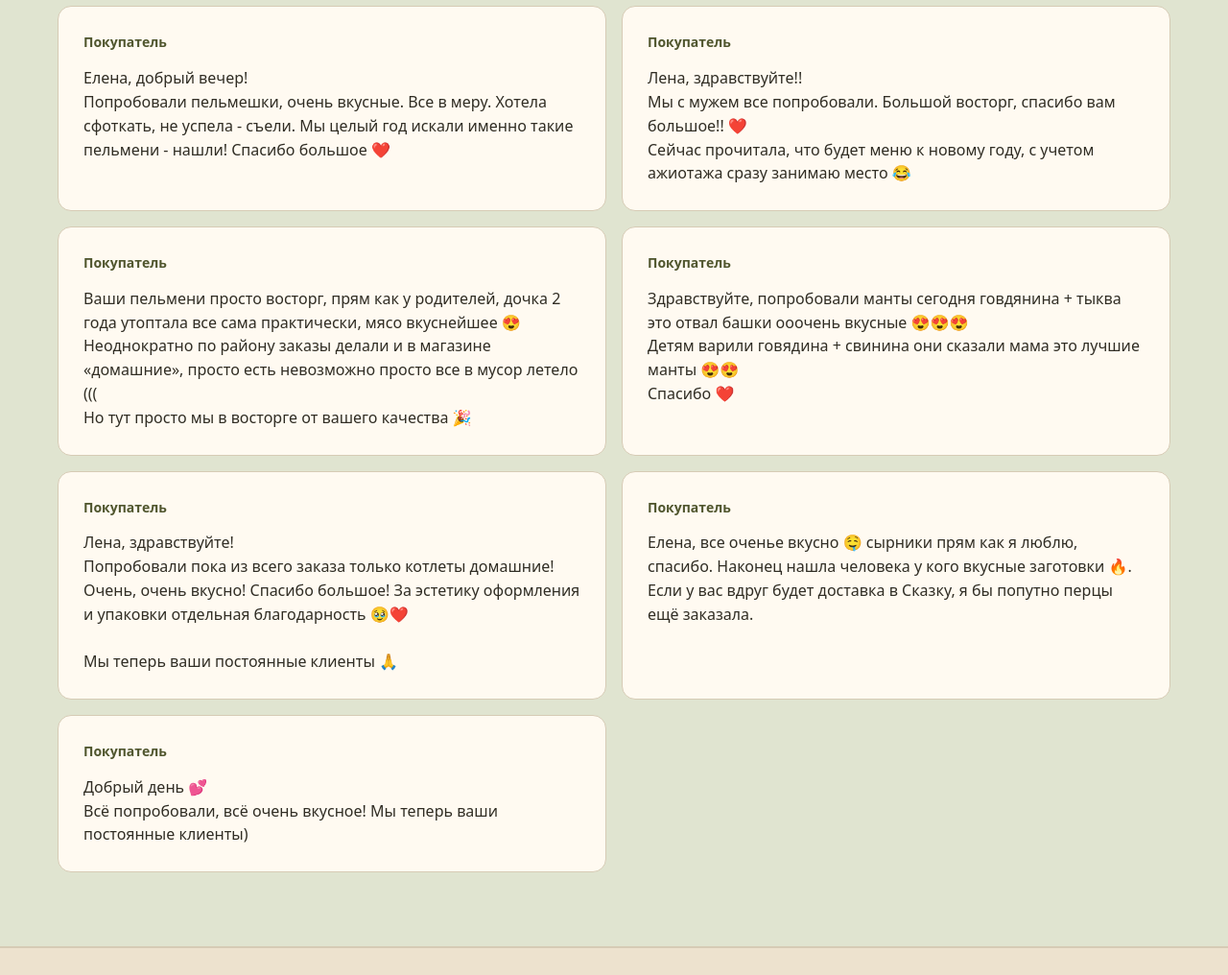
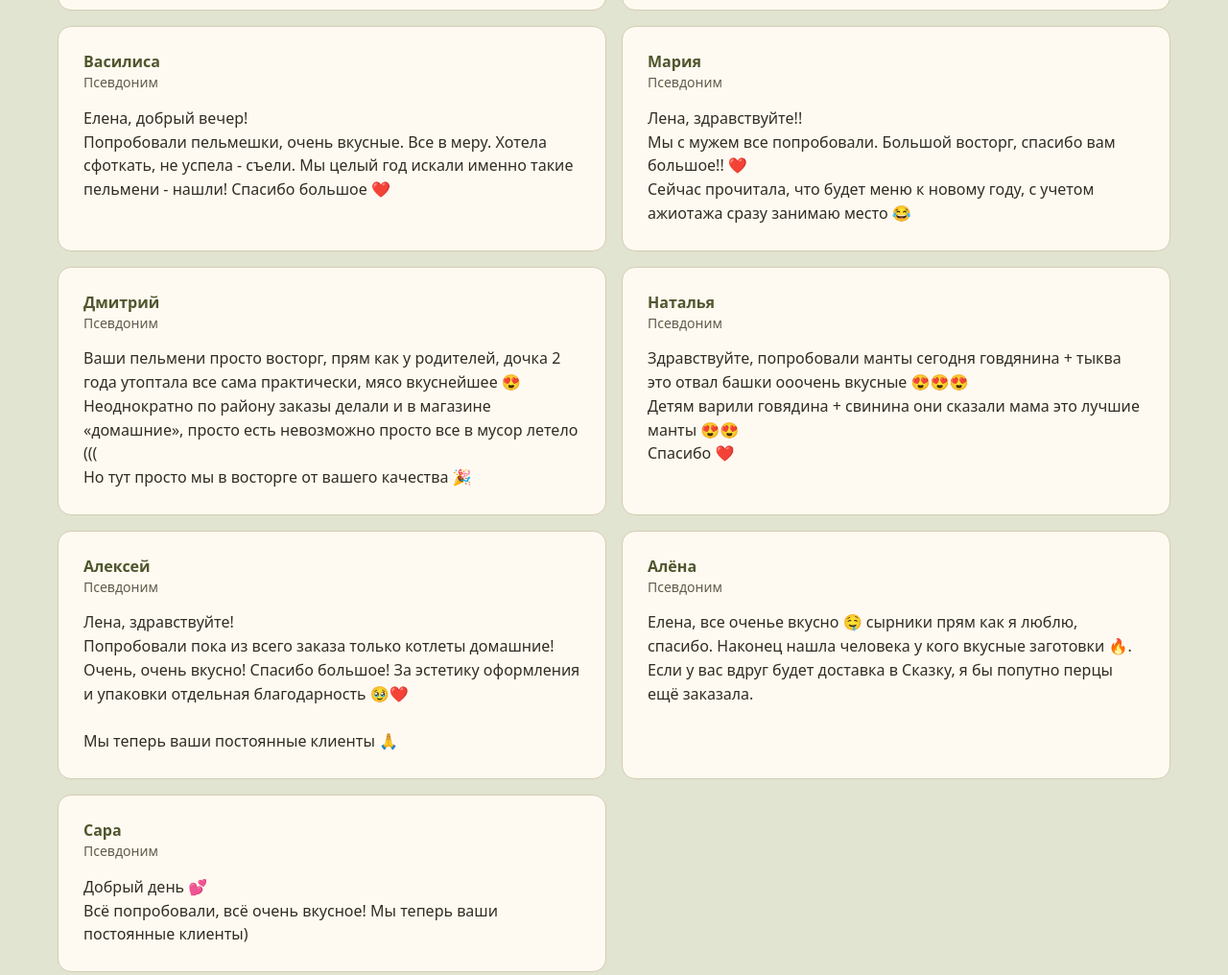
Before and after one commit to Daniil-Vasiliy/rodnye-vkusnosti, a plain HTML site: page index.html in a window 1280 px wide. Shown: the part 3222-4238 px from the top of the page at 96% size. Drawn offline with Linux system fonts and the light colour scheme.

Commit message:
Label imported reviews with pseudonyms

```diff
--- a/index.html
+++ b/index.html
@@ -398,12 +398,14 @@ const categoryGalleries = {
 const lenaReviews = [
   {
     id: '2c288fdd-6d72-4bab-bb80-f4956e7a1fc1',
+    pseudonym: 'Елена',
     text: `Елена, добрый вечер! Сегодня начали пробовать вашу продукцию! Вкусная! 😋😋😋 Реально по-домашнему!!!
 Начинки в чебуреках неожиданно много, даже я меньше мяса кладу, когда готовлю сама 😉 И вареники с картошкой и грибами суперские 👍 Тесто нежное, начинки тоже много! Спасибо за разнообразие в нашем меню!!!
 Если будете делать вареники с картошкой и луком, напишите, тоже хотим попробовать!!!`,
   },
   {
     id: '58a8e2e7-f577-4032-b599-f938aa2a11e9',
+    pseudonym: 'Анастасия',
     text: `Добрый вечер!
 Извините, если поздно)
 
@@ -419,29 +421,34 @@ const lenaReviews = [
   },
   {
     id: '06d86080-3f71-45ad-996c-f84df886d861',
+    pseudonym: 'Василиса',
     text: `Елена, добрый вечер!
 Попробовали пельмешки, очень вкусные. Все в меру. Хотела сфоткать, не успела - съели. Мы целый год искали именно такие пельмени - нашли! Спасибо большое ❤️`,
   },
   {
     id: '48e6c7a8-d421-4786-a9d2-3e44caa1a286',
+    pseudonym: 'Мария',
     text: `Лена, здравствуйте!!
 Мы с мужем все попробовали. Большой восторг, спасибо вам большое!! ❤️
 Сейчас прочитала, что будет меню к новому году, с учетом ажиотажа сразу занимаю место 😂`,
   },
   {
     id: '20a55187-014b-4467-baa7-c0f28f14d31b',
+    pseudonym: 'Дмитрий',
     text: `Ваши пельмени просто восторг, прям как у родителей, дочка 2 года утоптала все сама практически, мясо вкуснейшее 😍
 Неоднократно по району заказы делали и в магазине «домашние», просто есть невозможно просто все в мусор летело (((
 Но тут просто мы в восторге от вашего качества 🎉`,
   },
   {
     id: '67fa8d9b-4dce-4ab8-ad24-d620e911b525',
+    pseudonym: 'Наталья',
     text: `Здравствуйте, попробовали манты сегодня говдянина + тыква это отвал башки ооочень вкусные 😍😍😍
 Детям варили говядина + свинина они сказали мама это лучшие манты 😍😍
 Спасибо ❤️`,
   },
   {
     id: 'a96df72a-c00c-44b1-b438-2a2db08be15e',
+    pseudonym: 'Алексей',
     text: `Лена, здравствуйте!
 Попробовали пока из всего заказа только котлеты домашние!
 Очень, очень вкусно! Спасибо большое! За эстетику оформления и упаковки отдельная благодарность 🥹❤️
@@ -450,11 +457,13 @@ const lenaReviews = [
   },
   {
     id: 'f246b92f-9236-4c10-b4b1-036822f6c473',
+    pseudonym: 'Алёна',
     text: `Елена, все оченье вкусно 🤤 сырники прям как я люблю, спасибо. Наконец нашла человека у кого вкусные заготовки 🔥.
 Если у вас вдруг будет доставка в Сказку, я бы попутно перцы ещё заказала.`,
   },
   {
     id: '6a24cbe1-fe86-45d5-ab1a-00cfce8a0c76',
+    pseudonym: 'Сара',
     text: `Добрый день 💕
 Всё попробовали, всё очень вкусное! Мы теперь ваши постоянные клиенты)`,
   },
@@ -824,8 +833,10 @@ function connectDetailGallery(photos, name) {
 }
 
 function reviewCard(review) {
-  const { author } = review;
-  let header = '<p class="review-byline">Покупатель</p>';
+  const { author, pseudonym } = review;
+  let header = pseudonym
+    ? `<header><h3>${escapeHtml(pseudonym)}</h3><p class="review-meta">Псевдоним</p></header>`
+    : '<p class="review-byline">Покупатель</p>';
   if (author) {
     const initials = author.split(/\s+/u).slice(0, 2).map((word) => Array.from(word)[0]).join('').toLocaleUpperCase('ru');
     const date = new Date(review.createdAt);
```
